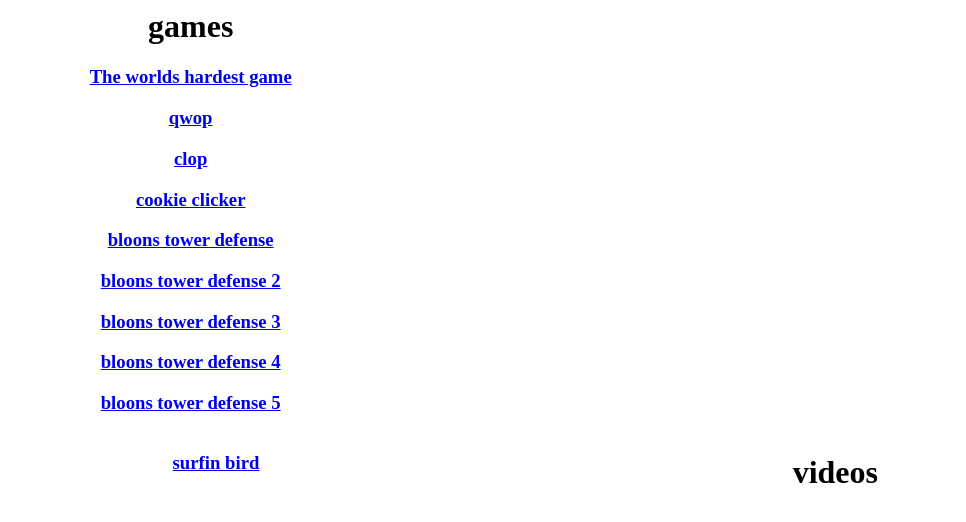
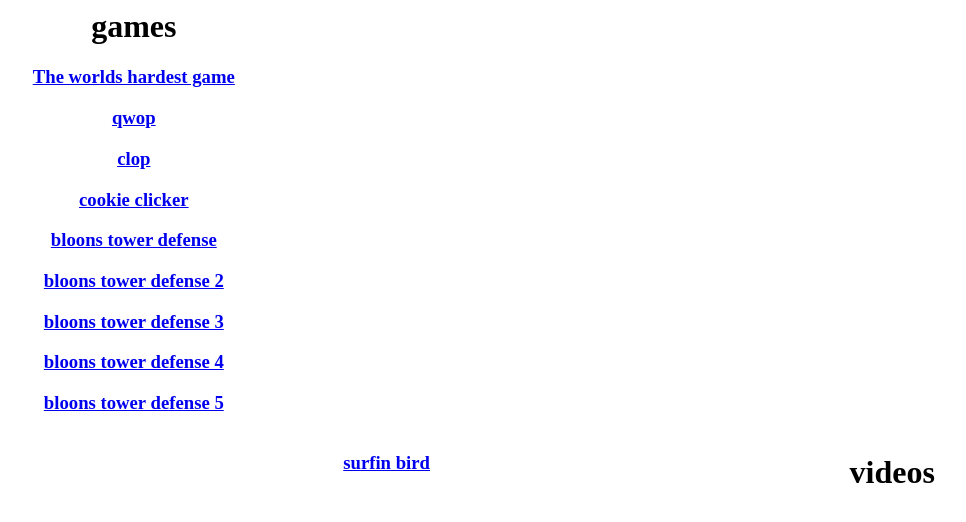
Before and after one commit to Fisher37566/fisher37566.github.io, a PHP site: page / in a window 1280 px wide. Shown: the top 522 px of the page, without its empty margins (127-1093 px from the left). Run offline with PHP 8.4, Linux system fonts and the light colour scheme.

Commit message:
Update style.css

```diff
--- a/style.css
+++ b/style.css
@@ -2,14 +2,14 @@
   z-index:1;
   top:0;
   left:0;
-  width: 49%;
+  width: 40%;
   text-align:center;
   padding:0;
   }
 .videos {
   z-index:1;
   top:0;
-  width: 49%;
+  width: 40%;
   text-align:center;
   padding:0;
   float:right;
```
